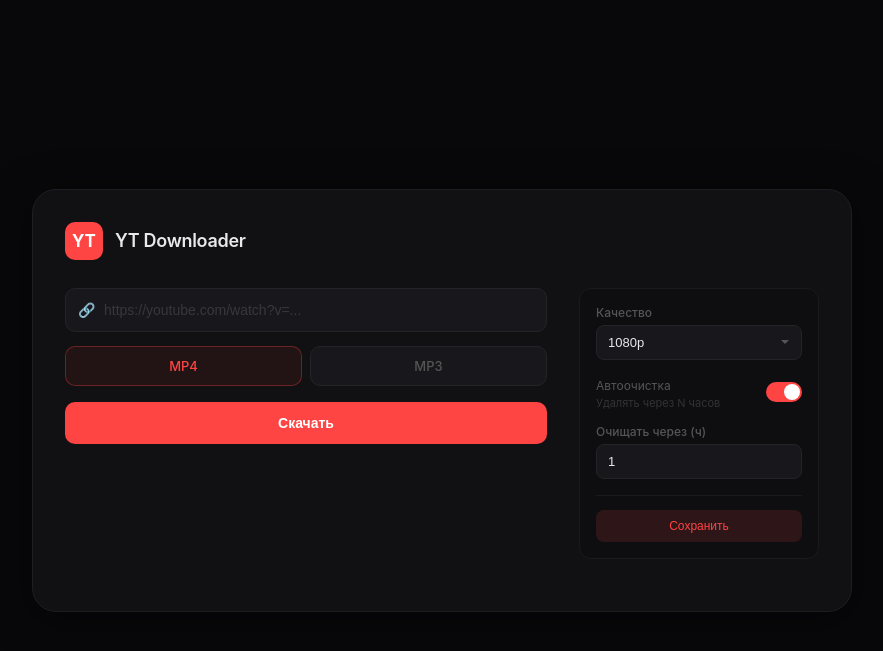
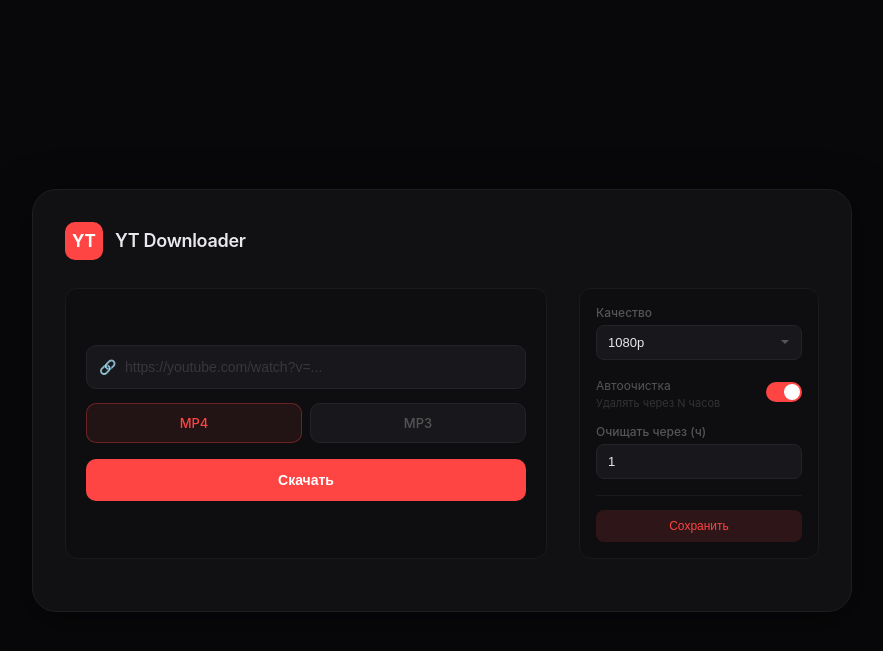
Before and after one commit to kert25/yt_downloader, a Flask app: page / in a window 1280 px wide. Shown: the top 651 px of the page, without its empty margins (198-1081 px from the left). Run offline with Flask 3, Linux system fonts and the light colour scheme.

Commit message:
Fix: выровнена высота колонок — левая панель растянута и отцентрирована

```diff
--- a/templates/index.html
+++ b/templates/index.html
@@ -21,7 +21,12 @@ body{font-family:-apple-system,BlinkMacSystemFont,'Segoe UI',system-ui,sans-seri
 .columns{display:grid;grid-template-columns:1fr 240px;gap:32px}
 @media(max-width:700px){.columns{grid-template-columns:1fr;gap:24px}}
 
+/* Columns stretch */
+.columns > div{display:flex}
+
 /* Download column */
+.download-panel{background:#0e0e10;border:1px solid #1a1a1e;border-radius:12px;padding:20px;flex:1;display:flex;flex-direction:column;justify-content:center}
+.download-panel form{width:100%}
 .input-wrap{position:relative;margin-bottom:14px}
 .input-wrap .icon{position:absolute;left:13px;top:50%;transform:translateY(-50%);color:#333;font-size:14px;pointer-events:none;line-height:1}
 input[type=url]{width:100%;padding:13px 14px 13px 38px;background:#18181c;border:1px solid #242428;border-radius:10px;color:#e8e8ed;font-size:14px;outline:none;transition:border .2s}
@@ -41,7 +46,7 @@ input[type=url]::placeholder{color:#38383c}
 .btn-download:disabled{background:#1e1212;color:#441e1e;cursor:not-allowed}
 
 /* Settings column */
-.settings{background:#0e0e10;border:1px solid #1a1a1e;border-radius:12px;padding:16px}
+.settings{background:#0e0e10;border:1px solid #1a1a1e;border-radius:12px;padding:16px;flex:1}
 .setting+.setting{margin-top:14px}
 .setting-label{display:flex;justify-content:space-between;align-items:center;margin-bottom:5px}
 .setting-label span{font-size:12px;color:#555;font-weight:500}
@@ -108,6 +113,7 @@ input[type=url]::placeholder{color:#38383c}
 
       <!-- Left: Download -->
       <div>
+        <div class="download-panel">
           <form id="form">
             <div class="input-wrap">
               <span class="icon">🔗</span>
@@ -127,6 +133,7 @@ input[type=url]::placeholder{color:#38383c}
 
             <button type="submit" class="btn-download" id="btn">Скачать</button>
           </form>
+        </div>
       </div>
 
       <!-- Right: Settings -->
```
Lines whose indentation alone changed are shown as unchanged.
